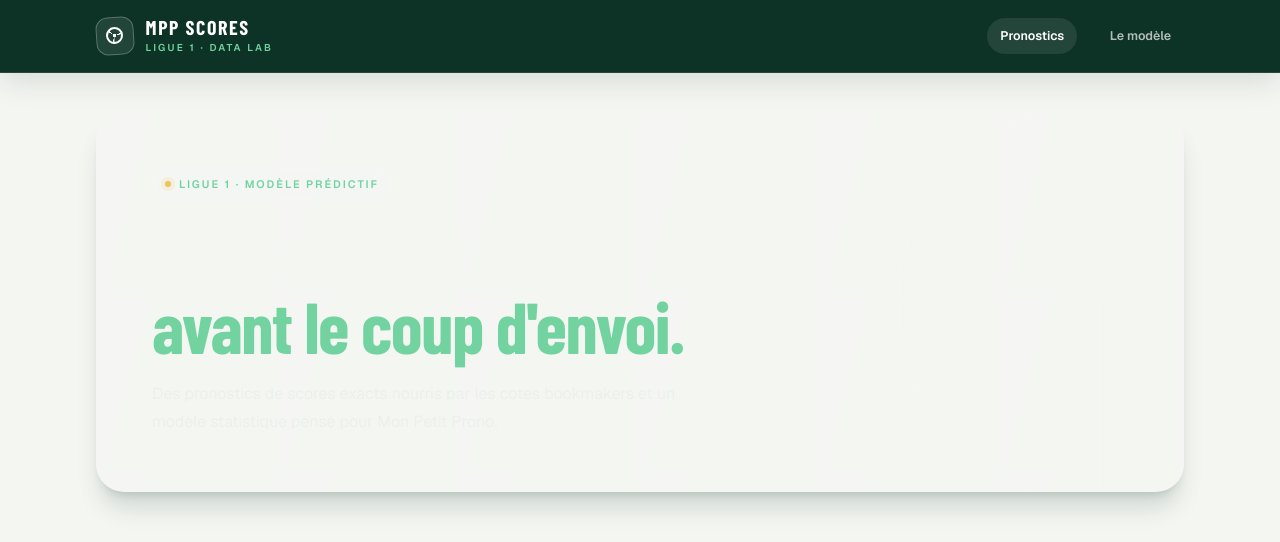
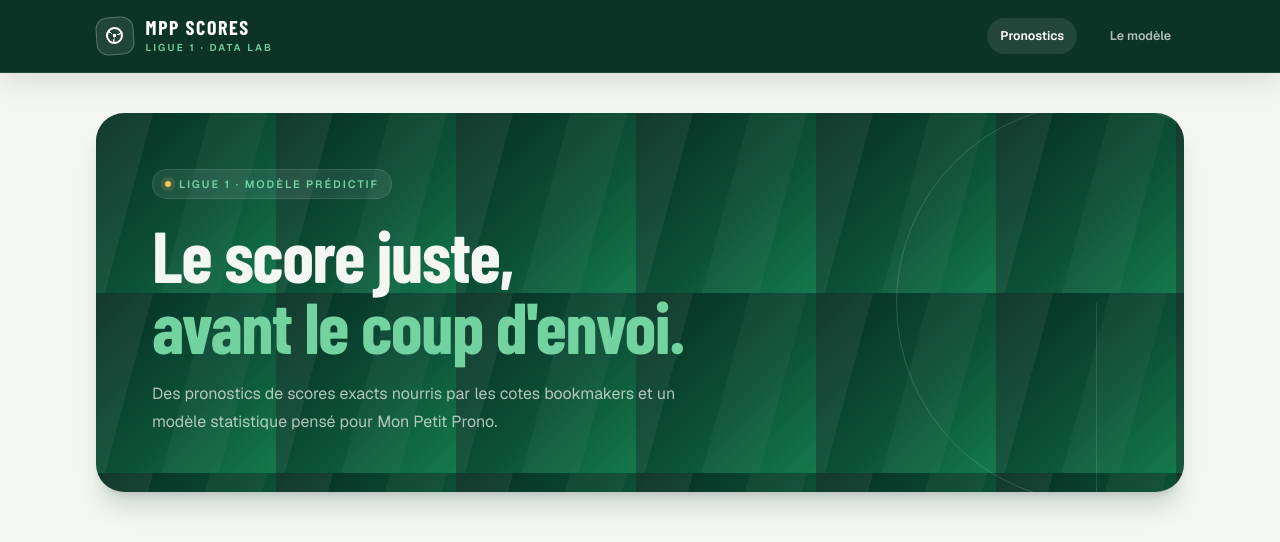
Before and after one commit to NabilBennai/ScoreL1, a Next.js app: page / in a window 1280 px wide. Shown: the top 542 px of the page. Built offline with nearby package versions, Linux system fonts and the light colour scheme; no server answers; the database is empty.

Commit message:
Restore hero pitch background

```diff
--- a/src/app/globals.css
+++ b/src/app/globals.css
@@ -128,14 +128,26 @@
   letter-spacing: 0.08em;
 }
 
-/* Faint mown-turf stripes for the hero band */
-.turf-texture {
-  background-image: linear-gradient(
+/*
+ * The texture and the pitch gradient belong to the same background stack.
+ * Keeping them together prevents the texture from overriding Tailwind's
+ * background-image utility and leaving light hero copy on a white surface.
+ */
+.hero-pitch {
+  background-color: var(--color-pitch-950);
+  background-image:
+    linear-gradient(
       105deg,
       rgba(255, 255, 255, 0.055) 25%,
       transparent 25% 50%,
       rgba(255, 255, 255, 0.035) 50% 75%,
       transparent 75%
+    ),
+    linear-gradient(
+      135deg,
+      var(--color-pitch-950) 0%,
+      var(--color-pitch-800) 58%,
+      var(--color-pitch-600) 100%
     );
   background-size: 180px 180px;
 }
--- a/src/app/page.tsx
+++ b/src/app/page.tsx
@@ -17,7 +17,7 @@
 
   return (
     <main className="mx-auto w-full max-w-6xl px-5 py-7 sm:px-8 sm:py-10">
-      <section className="turf-texture relative overflow-hidden rounded-[1.75rem] bg-linear-to-br from-pitch-950 via-pitch-800 to-pitch-600 px-6 py-9 text-cream-50 shadow-xl shadow-pitch-950/15 sm:px-10 sm:py-12 lg:px-14 lg:py-14">
+      <section className="hero-pitch relative overflow-hidden rounded-[1.75rem] px-6 py-9 text-cream-50 shadow-xl shadow-pitch-950/15 sm:px-10 sm:py-12 lg:px-14 lg:py-14">
         <div className="pitch-orbit" aria-hidden="true" />
         <div className="relative z-10">
           <div className="inline-flex items-center gap-2 rounded-full border border-white/12 bg-white/8 px-3 py-1.5 text-[0.68rem] font-semibold uppercase tracking-[0.18em] text-pitch-300">
```
Lines whose indentation alone changed are shown as unchanged.
